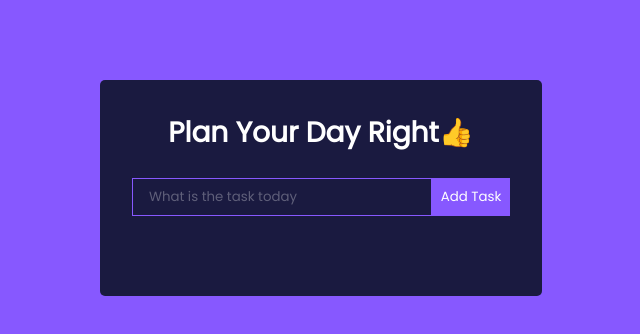
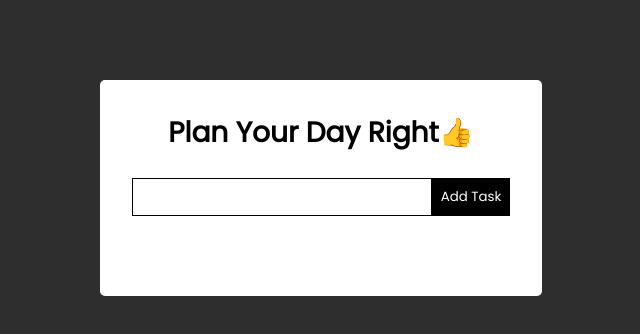
Before and after one commit to brunoamanzechinaenyeze/Code_Alpha_To_Do_List, a React (Create React App) app in the folder my-react-app/: page / in a window 1280 px wide. Shown: the top 334 px of the page, without its empty margins (319-959 px from the left). Built offline with nearby package versions, Linux system fonts and the light colour scheme.

Commit message:
changing the theme of the app

```diff
--- a/my-react-app/src/App.css
+++ b/my-react-app/src/App.css
@@ -8,7 +8,7 @@
 }
 
 body {
-  background: #8758ff;
+  background: #2f2e2e;
   display: flex;
   justify-content: center;
   align-items: center;
@@ -19,13 +19,13 @@ body {
 }
 
 h1 {
-  color: #fff;
+  color: #000;
   margin-bottom: 0.5rem;
   font-size: 1.75rem;
 }
 
 .TodoWrapper {
-  background: #1A1A40;
+  background: #fff;
   margin-top: 5rem;
   padding: 2rem;
   border-radius: 5px;
@@ -39,12 +39,12 @@ h1 {
 .todo-input {
   outline: none;
   background: none;
-  border: 1px solid #8758ff;
+  border: 1px solid #000;
   padding: 0.5rem 1rem;
   margin-top: 1rem;
   margin-bottom: 2rem;
   width: 300px;
-  color: #fff;
+  color: #000;
 }
 
 .todo-input::placeholder {
@@ -52,7 +52,7 @@ h1 {
 }
 
 .todo-btn {
-  background: #8758ff;
+  background: #000;
   color: #fff;
   border: none;
   padding: 0.55rem;
@@ -63,7 +63,7 @@ h1 {
   display: flex;
   justify-content: space-between;
   align-items: center;
-  background: #8758ff;
+  background: #000;
   color: #fff;
   padding: 0.75rem 1rem;
   border-radius: 5px;
@@ -80,7 +80,7 @@ h1 {
 }
 
 .completed {
-  color: #c5aeff;
+  color: #2b2929;
   text-decoration: line-through;
   cursor: pointer;
 }
```
